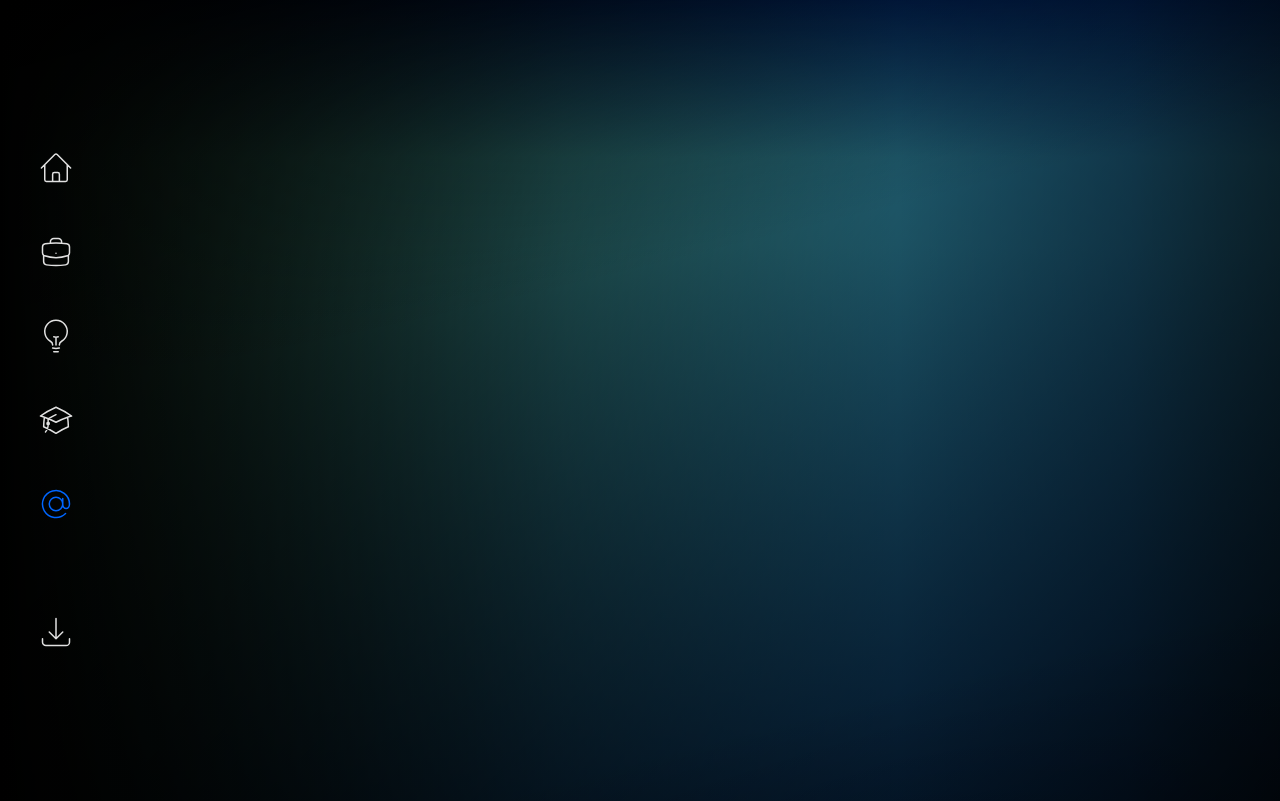
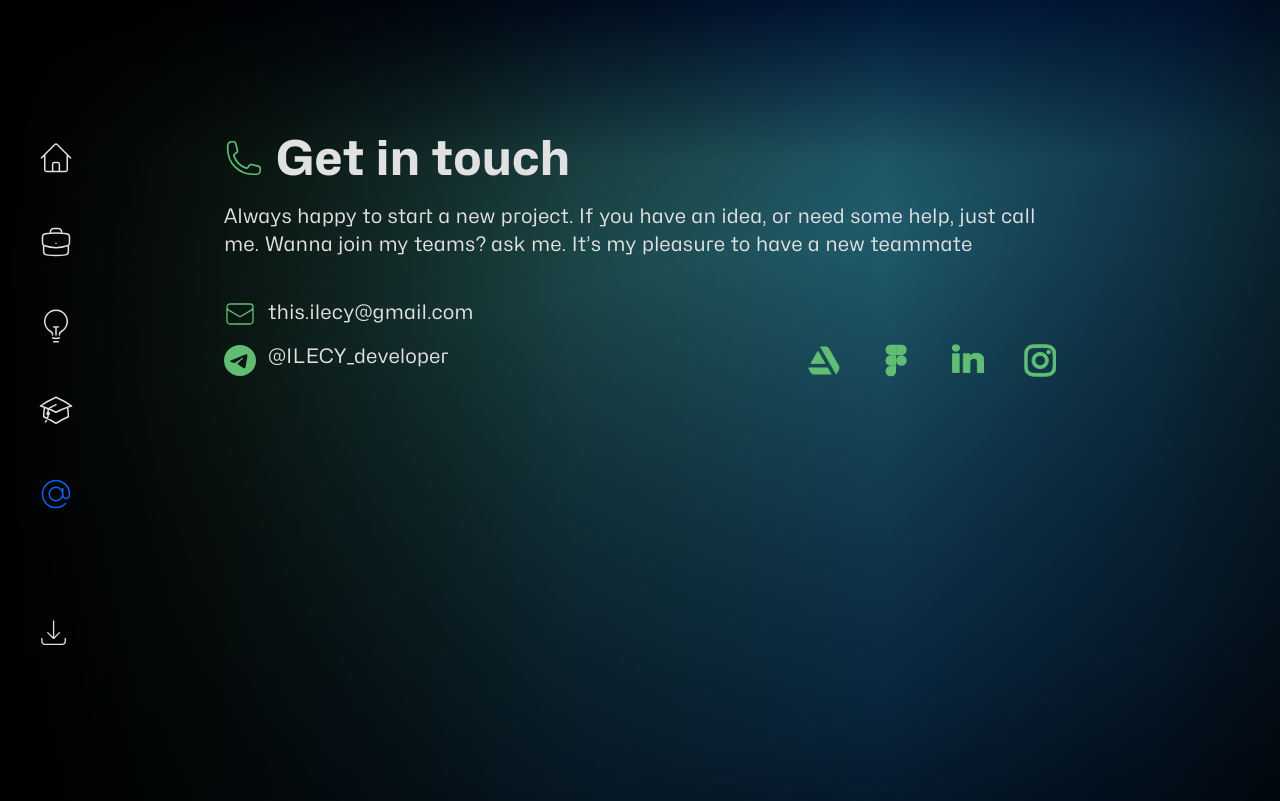
Before and after one commit to this-ILECY/curriculum-vitae, a Next.js app: page /contact in a window 1280 px wide. Before the commit this address had no page. Built offline with nearby package versions, Linux system fonts and the light colour scheme.

Commit message:
contact done!

```diff
--- /dev/null
+++ b/src/app/contact/page.tsx
@@ -0,0 +1,32 @@
+import { ArtstationIcon, FigmaIcon, InstagramIcon, LinkedinIcon, MailIcon, PhoneIcon, TelegramIcon } from "../pages/theme/icons";
+
+export default function Contact() {
+    return (
+        <span className="z-10 flex flex-col gap-10">
+            <span className="flex flex-col gap-5">
+                <span className="flex gap-3">
+                    <PhoneIcon className="w-10 stroke-secondary-300" />
+                    <span className="font-hubot text-5xl font-semibold">Get in touch</span>
+                </span>
+                <span className="font-hubot text-xl font-light">Always happy to start a new project. If you have an idea, or need some help, just call me. Wanna join my teams? ask me. It’s my pleasure to have a new teammate </span></span>
+            <span className="flex justify-between items-end h-fit">
+                <span className="flex flex-col gap-3">
+                    <span className="flex gap-3">
+                        <MailIcon className="stroke-secondary-300 w-8" />
+                        <span className="font-hubot text-xl font-light">this.ilecy@gmail.com</span>
+                    </span>
+                    <span className="flex gap-3">
+                        <TelegramIcon className="fill-secondary-300 w-8" />
+                        <span className="font-hubot text-xl font-light">@ILECY_developer</span>
+                    </span>
+                </span>
+                <span className="flex gap-10">
+                    <ArtstationIcon className="stroke-secondary-300 w-8" />
+                    <FigmaIcon className="stroke-secondary-300 w-8" />
+                    <LinkedinIcon className="stroke-secondary-300 w-8" />
+                    <InstagramIcon className="stroke-secondary-300 w-8" />
+                </span>
+            </span>
+        </span>
+    )
+}
```
